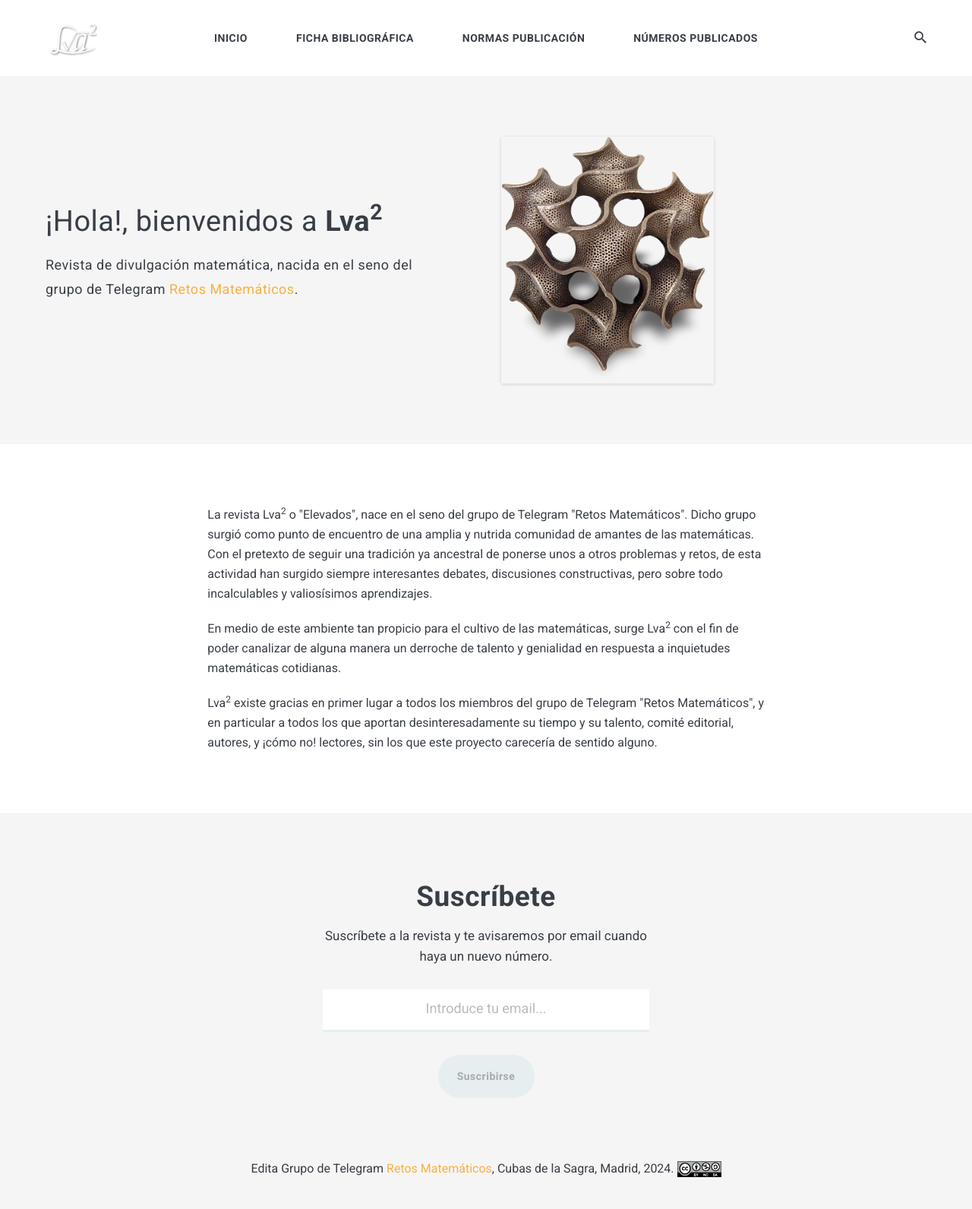
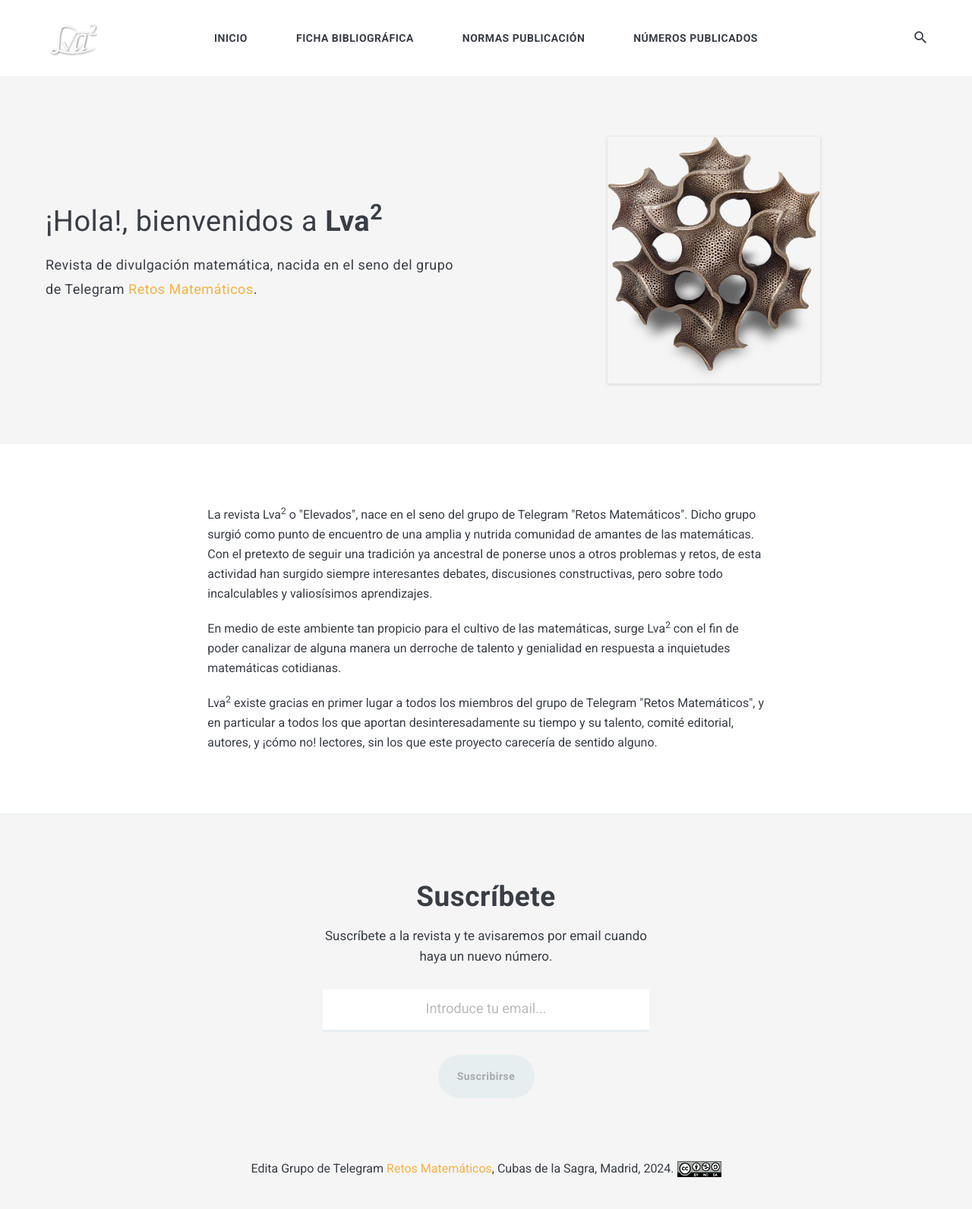
Before and after one commit to revistalva2/lva2.github.io, a Jekyll site: the page built from index.html, in a window 1280 px wide. Shown: the whole page at 76% size. Built offline with Jekyll 4.4.1, drawn with Linux system fonts in a browser that asks for light colours; nearby versions of some CDN libraries; the list of posts is cut into pages by our own code.

Commit message:
Update _hero.scss

```diff
--- a/_sass/3-modules/_hero.scss
+++ b/_sass/3-modules/_hero.scss
@@ -12,7 +12,7 @@
     flex-direction: column;
     justify-content: center;
     width: 100%;
-    padding: 0 40px 0 0;
+    padding: 0 10px 0 0;
 
     .hero__title {
       font-size: 38px;
@@ -39,6 +39,8 @@
     img {
       box-shadow: 0 1px 4px rgba(0,0,0,0.15);
       width: 50%;
+      display: block;
+      margin: 0 auto;
     }
   }
 
```
